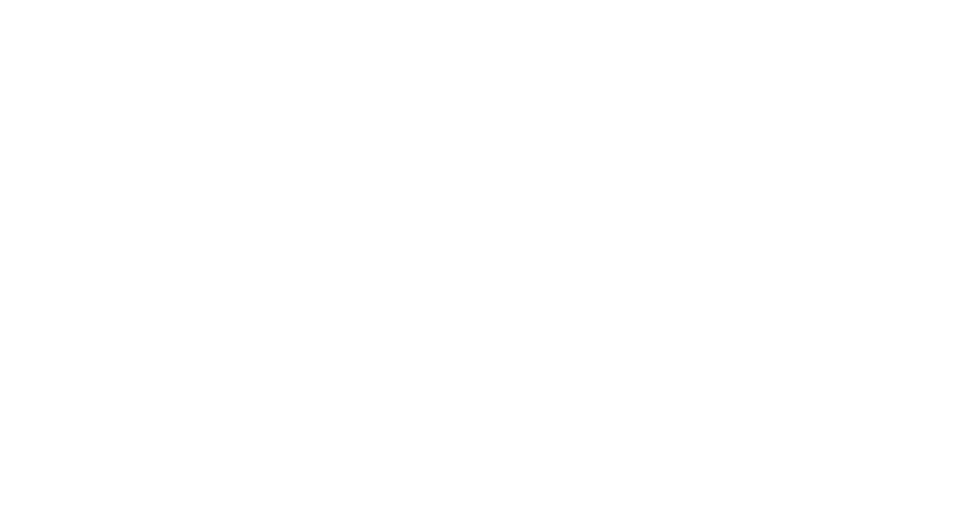
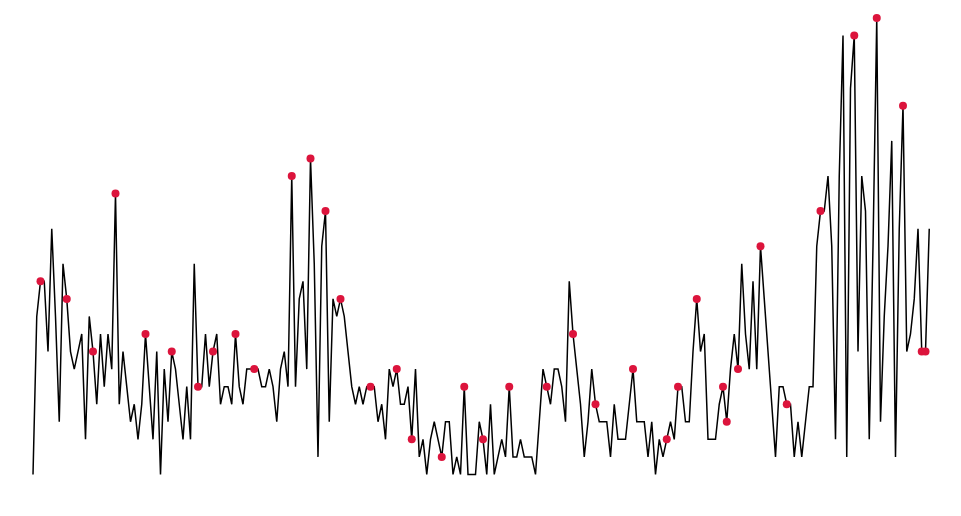
Before and after one commit to cinvoke/d3-peaks, a website: page examples/findPeaks/index.html in a window 1280 px wide. Shown: the whole page, without its empty margins (25-986 px from the left). Drawn offline with nearby package versions, Linux system fonts and the light colour scheme.

Commit message:
example with noisy signal

```diff
--- a/examples/findPeaks/d3-peaks.js
+++ b/examples/findPeaks/d3-peaks.js
@@ -136,7 +136,7 @@
    * @return {boolean} True if the gap in the line is above a threshold. False otherwise.
    */
   RidgeLine.prototype.isDisconnected = function (threshold) {
-    return this.gap >= threshold;
+    return this.gap > threshold;
   }
 
   /**
@@ -217,7 +217,7 @@
   function findPeaks() {
     var kernel = ricker,
         gapThreshold = 1,
-        minLineLength = 2,
+        minLineLength = 1,
         minSNR = 1.0,
         widths = [1];
 
@@ -295,7 +295,7 @@
         }
       });
 
-      width = widths[scale];
+      var width = widths[scale];
       var lowerBound = Math.max(0, x - width);
       var upperBound = Math.min(M[0].length, x + width);
       var noise = percentile(M[0].slice(lowerBound, upperBound), 0.95);
--- a/examples/findPeaks/index.html
+++ b/examples/findPeaks/index.html
@@ -1,26 +1,73 @@
 <!DOCTYPE html>
 <meta charset="utf-8">
 <title>Find Peaks</title>
+<style>
+  path {
+    fill: none;
+    stroke: black;
+    stroke-width: 1.5px;
+  }
+
+  circle {
+    fill: black;
+  }
+
+  circle.peak {
+    fill: crimson;
+  }
+</style>
 <body>
 <script src="//d3js.org/d3.v3.min.js" charset="utf-8"></script>
 <script src="d3-peaks.js" charset="utf-8"></script>
 <script>
-  var width = 800,
-      height = 470,
+  var width = 920,
+      height = 474,
       margin = {top: 10, left: 30, bottom: 20, right: 10};
 
-  var signal = [0,0,1,1,1,1,1,1,1,1,1,1,1,0,0,0,0,0];
   var ricker = d3_peaks.ricker;
   var findPeaks = d3_peaks.findPeaks()
     .kernel(ricker)
     .gapThreshold(1)
     .minLineLength(1)
-    .minSNR(1.0)
-    .widths([1,4]);
+    .minSNR(1)
+    .widths([2]);
 
-  var peaks = findPeaks(signal);
-  peaks.forEach(function(x) {
-    console.log(x, signal[x]);
+  d3.json("signal.json", function(error, json) {
+    if (error) console.warn(error);
+
+    var signal = json.signal;
+    var peaks = findPeaks(signal);
+
+    var svg = d3.select("body").append("svg")
+      .attr("width", width + margin.left + margin.right)
+      .attr("height", height + margin.top + margin.bottom);
+    var g = svg.append("g")
+      .attr("transform", "translate(" + margin.left + "," + margin.top + ")");
+
+    var x = d3.scale.linear()
+      .domain ([0, signal.length])
+      .range([20, width]);
+
+    var y = d3.scale.linear()
+      .domain([0, d3.max(signal)])
+      .range([height, 0]);
+
+    var line = d3.svg.line()
+      .x(function(d, i) { return x(i); })
+      .y(function(d) { return y(d); })
+
+    g.append("g")
+      .datum(signal)
+      .append("path")
+      .attr("d", line);
+
+    g.selectAll(".peak")
+      .data(peaks)
+      .enter().append("circle")
+        .attr("cx", function(i) { return x(i); })
+        .attr("cy", function(i) { return y(signal[i]); })
+        .attr("r", 4)
+        .attr("class", "peak");
   })
 </script>
 </body>
--- /dev/null
+++ b/examples/findPeaks/signal.json
@@ -0,0 +1 @@
+{"signal": [ 1, 10, 12, 12, 8, 15, 10, 4, 13, 11, 8, 7, 8, 9, 3, 10, 8, 5, 9, 6, 9, 7, 17, 5, 8, 6, 4, 5, 3, 5, 9, 6, 3, 8, 1, 7, 4, 8, 7, 5, 3, 6, 3, 13, 6, 6, 9, 6, 8, 9, 5, 6, 6, 5, 9, 6, 5, 7, 7, 7, 7, 6, 6, 7, 6, 4, 7, 8, 6, 18, 6, 11, 12, 7, 19, 13, 2, 14, 16, 4, 11, 10, 11, 10, 8, 6, 5, 6, 5, 6, 6, 6, 4, 5, 3, 7, 6, 7, 5, 5, 6, 3, 7, 2, 3, 1, 3, 4, 3, 2, 4, 4, 1, 2, 1, 6, 1, 1, 1, 4, 3, 1, 5, 1, 2, 3, 2, 6, 2, 2, 3, 2, 2, 2, 1, 4, 7, 6, 5, 7, 7, 6, 4, 12, 9, 7, 5, 2, 4, 7, 5, 4, 4, 4, 2, 5, 3, 3, 3, 5, 7, 4, 4, 4, 2, 4, 1, 3, 2, 3, 4, 3, 6, 6, 4, 4, 8, 11, 8, 9, 3, 3, 3, 5, 6, 4, 7, 9, 7, 13, 9, 7, 12, 7, 14, 11, 8, 5, 2, 6, 6, 5, 5, 2, 4, 2, 4, 6, 6, 14, 16, 16, 18, 14, 3, 18, 26, 2, 23, 26, 8, 18, 16, 3, 14, 27, 4, 10, 14, 20, 2, 15, 22, 8, 9, 11, 15, 8, 8, 15]}
```
